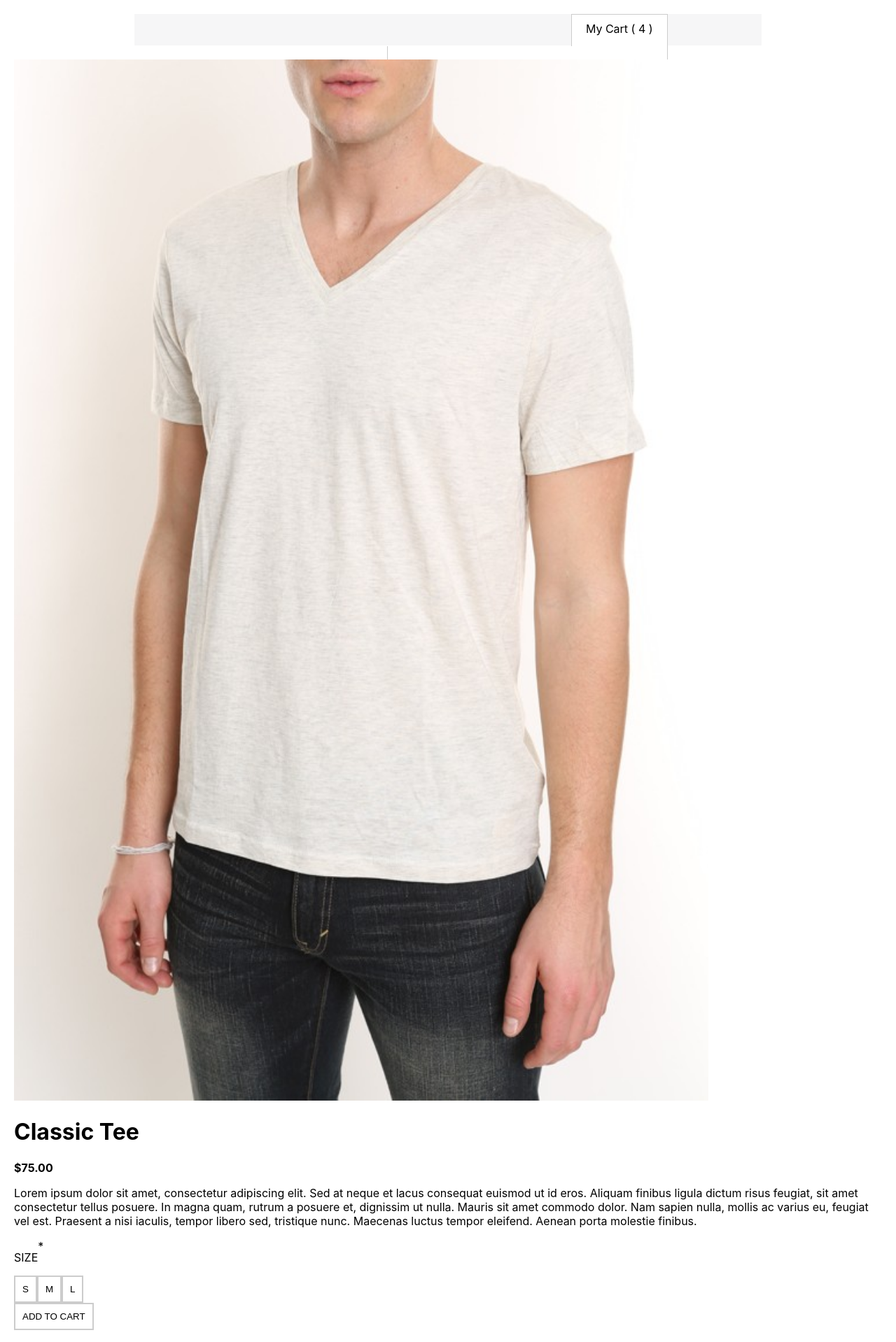
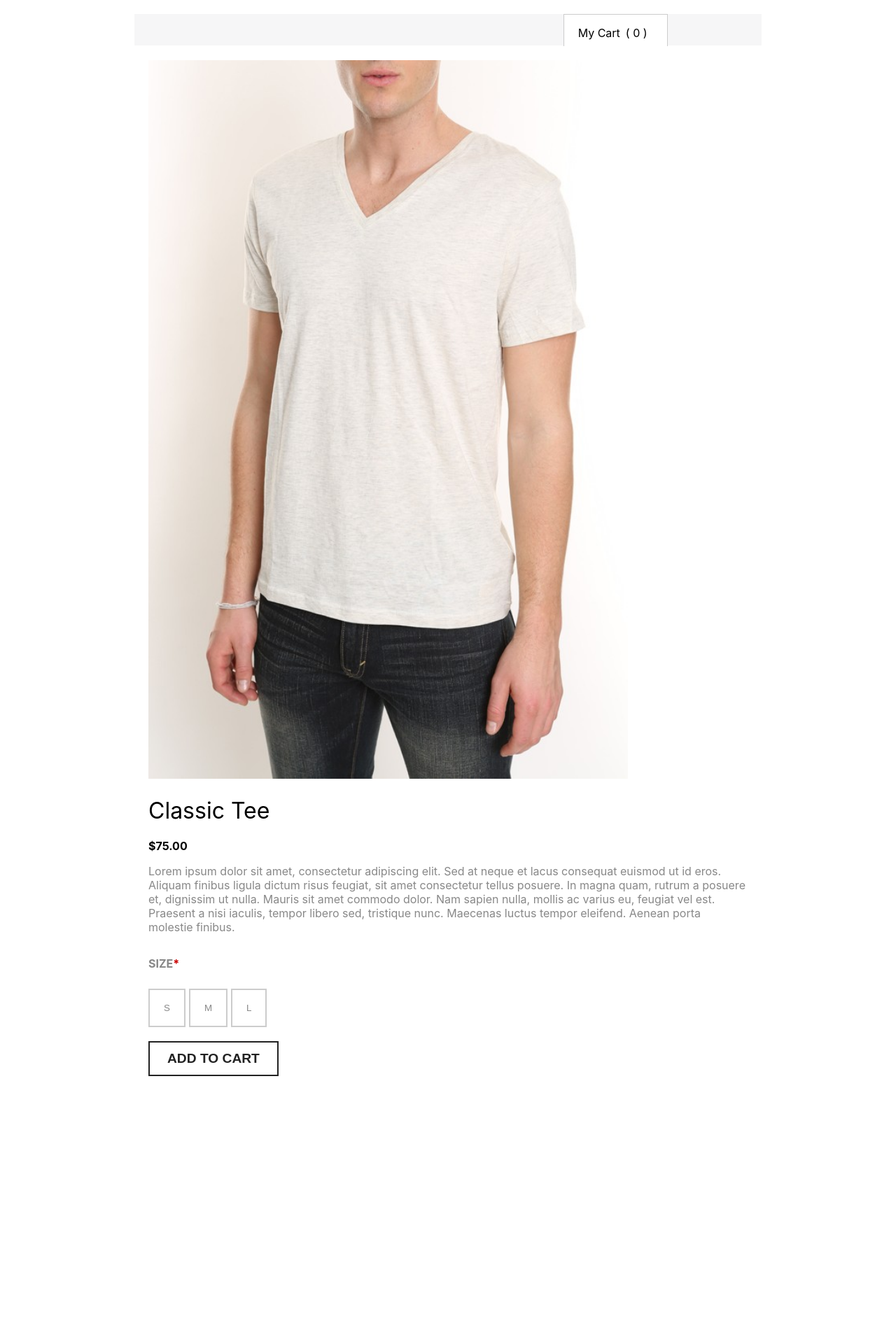
Before and after one commit to Charley-Walker/mr-frontendtechnical, a React (Create React App) app: page / in a window 1280 px wide. Shown: the top 1918 px of the page at 70% size. After the commit the page ends 1548 px from the top, so only its background shows below. Built offline with nearby package versions, Linux system fonts and the light colour scheme.

Commit message:
Rename and order changed for props functionality

```diff
--- a/public/index.html
+++ b/public/index.html
@@ -10,6 +10,7 @@
       content="Web site created using create-react-app"
     />
     <link rel="apple-touch-icon" href="%PUBLIC_URL%/logo192.png" />
+    <link rel="stylesheet" href="https://cdnjs.cloudflare.com/ajax/libs/font-awesome/4.7.0/css/font-awesome.min.css">
     <!--
       manifest.json provides metadata used when your web app is installed on a
       user's mobile device or desktop. See https://developers.google.com/web/fundamentals/web-app-manifest/
--- a/src/App.css
+++ b/src/App.css
@@ -28,12 +28,22 @@
 button {
   border: 2px solid #cccccc;
   background-color: #ffffff;
-  padding: 10px;
+  margin: 10px 0;
 }
 
 .mr-cart {
   width: 100%;
   height: 100%;
+}
+.mr-carttext {
+  display: none;
+}
+.mr-carticon {
+  display: block;
+}
+
+.mr-cartCount {
+  margin: 13px 8px;
 }
 
 .mr-cart-title {
@@ -49,7 +59,7 @@ button {
 }
 
 .mr-cart-titleText {
-  margin: 10px 10px;
+  margin: 0 10px;
 }
 
 .mr-cart-drop {
@@ -59,9 +69,16 @@ button {
   border-top: none;
   margin: auto;
   margin-right: 5%;
+  z-index: 1;
+  position: relative;
+  background-color: white;
 }
 
 /* Product Component */
+.mr-headertext {
+  font-weight: normal;
+}
+
 .mr-product-container {
   margin: 20px;
 }
@@ -74,6 +91,23 @@ button {
   width: 80%;
 }
 
+.mr-required {
+  color: #c90000;
+  font-weight: bolder;
+}
+
+.mr-sizebtn {
+  margin-right: 5px;
+  padding: 18px 20px;
+}
+
+.mr-cartbtn {
+  border: 2px solid#222222;
+  font-size: 1.2em;
+  font-weight: bold;
+  padding: 12px 25px;
+}
+
 @media only screen and (min-width: 600px) {
   .mr-header {
     width: 70%;
@@ -82,6 +116,16 @@ button {
   .mr-cart-title {
     margin-right: 15%;
   }
+  .mr-carttext {
+    display: block;
+  }
+  .mr-carticon {
+    display: none;
+  }
+
+  .mr-cartCount {
+    margin: 16px 8px;
+  }
 
   .mr-cart-drop {
     width: 40%;
--- a/src/App.js
+++ b/src/App.js
@@ -1,12 +1,11 @@
 import './App.css';
-import Header from './Components/Header'
-import Product from './Components/Product'
+import Main from './Components/Main'
+
 
 function App() {
   return (
     <div className="App">
-      <Header/>
-      <Product />
+      <Main/>
     </div>
   );
 }
--- a/src/Components/Cart.js
+++ b/src/Components/Cart.js
@@ -1,13 +1,14 @@
 import React, {useState} from 'react'
-
+import Product from './Product'
 
 function Cart() {
     const [showCart, setShowCart] = useState(false)
+    const [cartCount, setCartCount] = useState(0)
 
     let cartDrop
 
     if(showCart){
-        cartDrop = <div>This is the cart detail</div>
+        cartDrop = <div  className="mr-cart-drop">This is the cart detail</div>
     }
 
     return (
@@ -15,15 +16,21 @@ function Cart() {
             <div className="mr-cart-title"
                 onClick={() => setShowCart(!showCart)}
             >
-                <p className="mr-cart-titleText">My Cart ( 4 )</p>
-            </div>
-            <div className="mr-cart-drop">
-                {cartDrop}
-                <div className="mr-cart-item">
-
+                <div className="mr-cart-titleText mr-flex">
+                    <p className="mr-carttext">My Cart </p>
+                    <p className="fa fa-shopping-cart mr-carticon"></p>
+                    <p className="mr-cartCount">( {cartCount} )</p>
                 </div>
             </div>
+            <div>
+                {cartDrop}
+            </div>
+            <Product
+                updateCart={() => setCartCount(cartCount + 1)}
+            />
         </div>
+
+
     )
 }
 
--- a/src/Components/Product.js
+++ b/src/Components/Product.js
@@ -1,28 +1,54 @@
-import React from 'react'
+import React, { useState } from 'react'
 import productImage from '../images/classic-tee.jpg'
 
-function Product() {
+
+function Product( props ) {
+    const [sizeSelected, setSizeSelected] = useState(null);
+
     return (
+        <div>
+
             <div className="mr-product-container">
                 <div className="mr-product-imageContainer">
                     <img src={productImage} alt="Product Image" className="mr-product-image"/>
                 </div>
                 <div>
-                <h1>Classic Tee</h1>
+                    <h1 className="mr-headertext">Classic Tee</h1>
                     <p className="mr-bold">$75.00</p>
-                <p>Lorem ipsum dolor sit amet, consectetur adipiscing elit. Sed at neque et lacus consequat euismod ut id eros. Aliquam finibus ligula dictum risus feugiat, sit amet consectetur tellus posuere. In magna quam, rutrum a posuere et, dignissim ut nulla. Mauris sit amet commodo dolor. Nam sapien nulla, mollis ac varius eu, feugiat vel est. Praesent a nisi iaculis, tempor libero sed, tristique nunc. Maecenas luctus tempor eleifend. Aenean porta molestie finibus.</p>
+                    <p className="mr-fontlight">Lorem ipsum dolor sit amet, consectetur adipiscing elit. Sed at neque et lacus consequat euismod ut id eros. Aliquam finibus ligula dictum risus feugiat, sit amet consectetur tellus posuere. In magna quam, rutrum a posuere et, dignissim ut nulla. Mauris sit amet commodo dolor. Nam sapien nulla, mollis ac varius eu, feugiat vel est. Praesent a nisi iaculis, tempor libero sed, tristique nunc. Maecenas luctus tempor eleifend. Aenean porta molestie finibus.</p>
                     <div className="mr-flex">
-                    <p className="mr-upper">Size</p>
-                    <span>*</span>
-                    <p></p>
+                        <p className="mr-upper mr-fontlight mr-bold">Size</p>
+                        <p className="mr-required">*</p>
+                        <p>{sizeSelected}</p>
                     </div>
                     <div>
-                    <button>S</button>
-                    <button>M</button>
-                    <button>L</button>
+                        <button
+                            className="mr-fontlight mr-sizebtn"
+                            onClick={() => setSizeSelected('S')}
+                        >
+                            S
+                        </button>
+                        <button
+                            className="mr-fontlight mr-sizebtn"
+                            onClick={() => setSizeSelected('M')}
+                        >
+                            M
+                        </button>
+                        <button
+                            className="mr-fontlight mr-sizebtn"
+                            onClick={() => setSizeSelected('L')}
+                        >
+                            L
+                        </button>
                     </div>
-                <button className="mr-upper">Add To Cart</button>
+                    <button
+                        className="mr-upper mr-fontdark mr-cartbtn"
+                        onClick={props.updateCart}
+                    >
+                        Add To Cart
+                    </button>
 
+                </div>
             </div>
         </div>
     )
```
Also changed, not shown: src/Components/Main.js (renamed from src/Components/Header.js, +4 -3 lines). Lines whose indentation alone changed are shown as unchanged.
